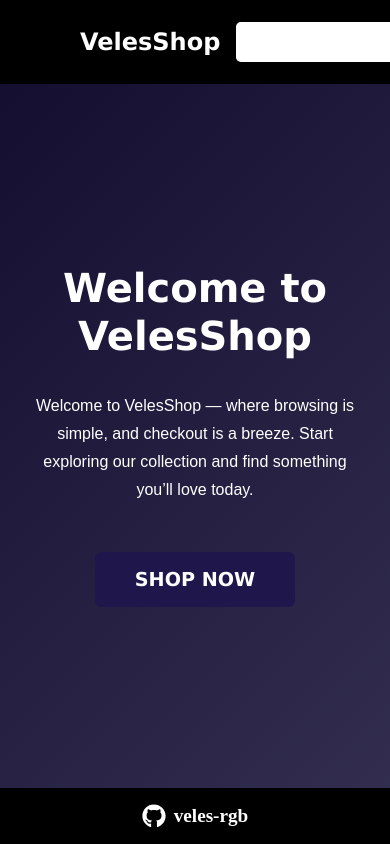
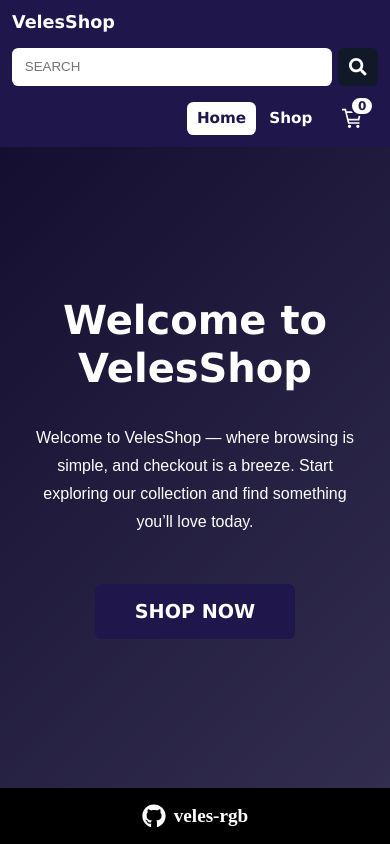
Before and after one commit to veles-rgb/shopping-cart, a React (Vite) app: page / in a window 390 px wide. Built offline with nearby package versions, Linux system fonts and the light colour scheme.

Commit message:
Update NavBar styles

```diff
--- a/src/components/nav/NavBar.module.css
+++ b/src/components/nav/NavBar.module.css
@@ -1,13 +1,28 @@
+:root {
+    --accent: rgb(31, 23, 75);
+}
+
 .nav {
     display: grid;
     grid-template-columns: 1fr auto 1fr;
     align-items: center;
-    padding: 0 4rem;
+    gap: 1rem;
+    padding: 0.75rem 1rem;
+    background: var(--accent);
+    color: #fff;
 }
 
-.nav h1 {
-    justify-self: start;
+.brandLink {
+    text-decoration: none;
+    color: inherit;
+    display: inline-block;
+}
+
+.brand {
     font-family: Verdana, Geneva, Tahoma, sans-serif;
+    font-size: 1.25rem;
+    margin: 0;
+    color: #fff;
 }
 
 .search {
@@ -15,14 +30,16 @@
     display: flex;
     align-items: stretch;
     gap: 0.5rem;
+    width: 100%;
+    max-width: 28rem;
 }
 
 .input {
-    width: 25rem;
+    flex: 1;
     height: 2.5rem;
-    border-radius: 0.3rem;
+    border-radius: 0.4rem;
     border: none;
-    padding: 0 0.6rem;
+    padding: 0 0.8rem;
     text-align: center;
 }
 
@@ -34,15 +51,15 @@
     justify-content: center;
     padding: 0 0.6rem;
     border: none;
-    border-radius: 0.3rem;
-    background: black;
-    color: white;
+    border-radius: 0.4rem;
+    background: #111827;
+    color: #fff;
     cursor: pointer;
     transition: transform 120ms ease, opacity 120ms ease, background 120ms ease;
 }
 
 .searchButton:hover {
-    background: #222;
+    background: #1f2937;
 }
 
 .searchButton:active {
@@ -51,7 +68,7 @@
 }
 
 .searchButton:focus-visible {
-    outline: 2px solid white;
+    outline: 2px solid #fff;
     outline-offset: 2px;
 }
 
@@ -60,36 +77,123 @@
     height: 1.1rem;
 }
 
-.nav ul {
+.ul {
     justify-self: end;
     display: flex;
     list-style: none;
-    gap: 1rem;
+    gap: 0.5rem;
+    margin: 0;
+    padding: 0;
 }
 
-.nav li {
-    flex: 1;
-    min-width: 4rem;
-    text-align: center;
+.link {
+    display: flex;
+    align-items: center;
+    justify-content: center;
+    min-width: 3.25rem;
+    height: 2.25rem;
+    padding: 0 0.9rem;
+    border-radius: 0.4rem;
+    text-decoration: none;
+    color: #fff;
+    font-family: Verdana, Geneva, Tahoma, sans-serif;
+    font-weight: 600;
+    transition: background 120ms ease, color 120ms ease;
 }
 
-.nav a {
-    display: block;
-    width: 100%;
-    padding: 0.5rem 1rem;
-    text-align: center;
-    border-radius: 0.3rem;
-    text-decoration: none;
-    color: white;
-    font-family: Verdana, Geneva, Tahoma, sans-serif;
+.link:hover {
+    background: rgba(255, 255, 255, 0.15);
 }
 
-.nav a svg {
-    width: 1.3rem;
-    height: 1.3rem;
+.cartLink {
+    position: relative;
+    padding-right: 2rem;
+}
+
+.cartLink svg {
+    width: 1.25rem;
+    height: 1.25rem;
+}
+
+.badge {
+    position: absolute;
+    right: 0.4rem;
+    top: -0.25rem;
+    background: #fff;
+    color: var(--accent);
+    border-radius: 999px;
+    height: 1.25rem;
+    min-width: 1.25rem;
+    padding: 0 0.35rem;
+    display: inline-flex;
+    align-items: center;
+    justify-content: center;
+    font-size: 0.75rem;
+    font-weight: 800;
+    border: 2px solid var(--accent);
 }
 
 .nav :global(.active) {
-    background-color: white;
-    color: black;
+    background: #fff;
+    color: var(--accent);
 }
+
+/* Mobile tweaks */
+@media (max-width: 800px) {
+    .nav {
+        grid-template-columns: auto auto;
+        grid-template-rows: auto auto;
+        padding: 0.75rem;
+    }
+
+    .brand {
+        grid-column: 1 / 2;
+    }
+
+    .ul {
+        grid-column: 2 / 3;
+        justify-self: end;
+        gap: 0.25rem;
+    }
+
+    .search {
+        grid-column: 1 / -1;
+        justify-self: stretch;
+        max-width: none;
+    }
+
+    .input {
+        text-align: left;
+        padding: 0 0.8rem;
+        height: 2.35rem;
+    }
+
+    .searchButton {
+        height: 2.35rem;
+    }
+
+    .link {
+        height: 2.1rem;
+        padding: 0 0.7rem;
+        font-size: 0.95rem;
+    }
+
+    .badge {
+        right: 0.25rem;
+        top: -0.35rem;
+    }
+}
+
+@media (max-width: 520px) {
+    .brand {
+        font-size: 1.1rem;
+    }
+
+    .link {
+        padding: 0 0.6rem;
+    }
+
+    .search {
+        gap: 0.4rem;
+    }
+}
```
